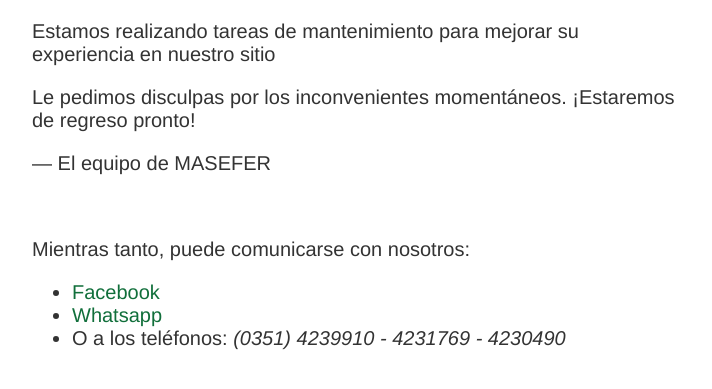
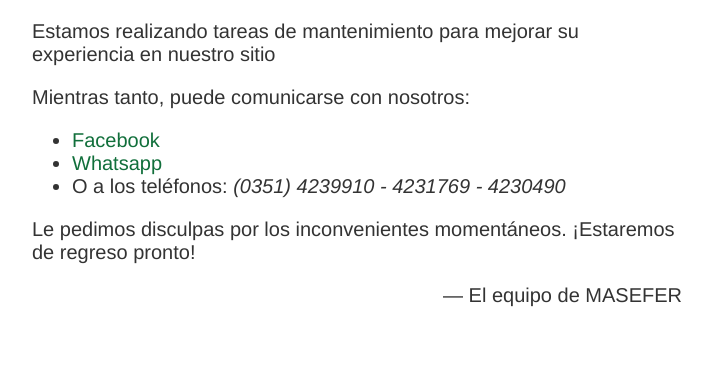
Before and after one commit to maseferdev/maseferdev.github.io, a plain HTML site: page index.html in a window 1280 px wide. Shown: the part 279-668 px from the top of the page, without its empty margins (283-995 px from the left). Drawn offline with Linux system fonts and the light colour scheme.

Commit message:
reorganized stuff

```diff
--- a/index.html
+++ b/index.html
@@ -7,20 +7,21 @@
   article { display: block; text-align: left; width: 650px; margin: 0 auto; }
   a { color: #116f3b; text-decoration: none; }
   a:hover { color: #11AA55; text-decoration: none; }
+  span: { text-align: 'right' }
 </style>
 
 <article>
     <h1>¡Volveremos pronto!</h1>
     <div>
         <p>Estamos realizando tareas de mantenimiento para mejorar su experiencia en nuestro sitio</p>
-        <p>Le pedimos disculpas por los inconvenientes momentáneos. ¡Estaremos de regreso pronto!</p
-        <p>&mdash; El equipo de MASEFER</p>
-        <br/>
         <p>Mientras tanto, puede comunicarse con nosotros: </p>
         <ul>
                 <li><a href='https://www.facebook.com/masefer.cba/'>Facebook</a></li>
                 <li><a href='https://wa.me/+5493515595020'>Whatsapp</a></li>
                 <li>O a los teléfonos: <i>(0351) 4239910 - 4231769 - 4230490</i></li>
         </ul>
+        <p>Le pedimos disculpas por los inconvenientes momentáneos. ¡Estaremos de regreso pronto!</p>
+
+        <p style='text-align: right'>&mdash; El equipo de MASEFER</p>
     </div>
 </article>
```
